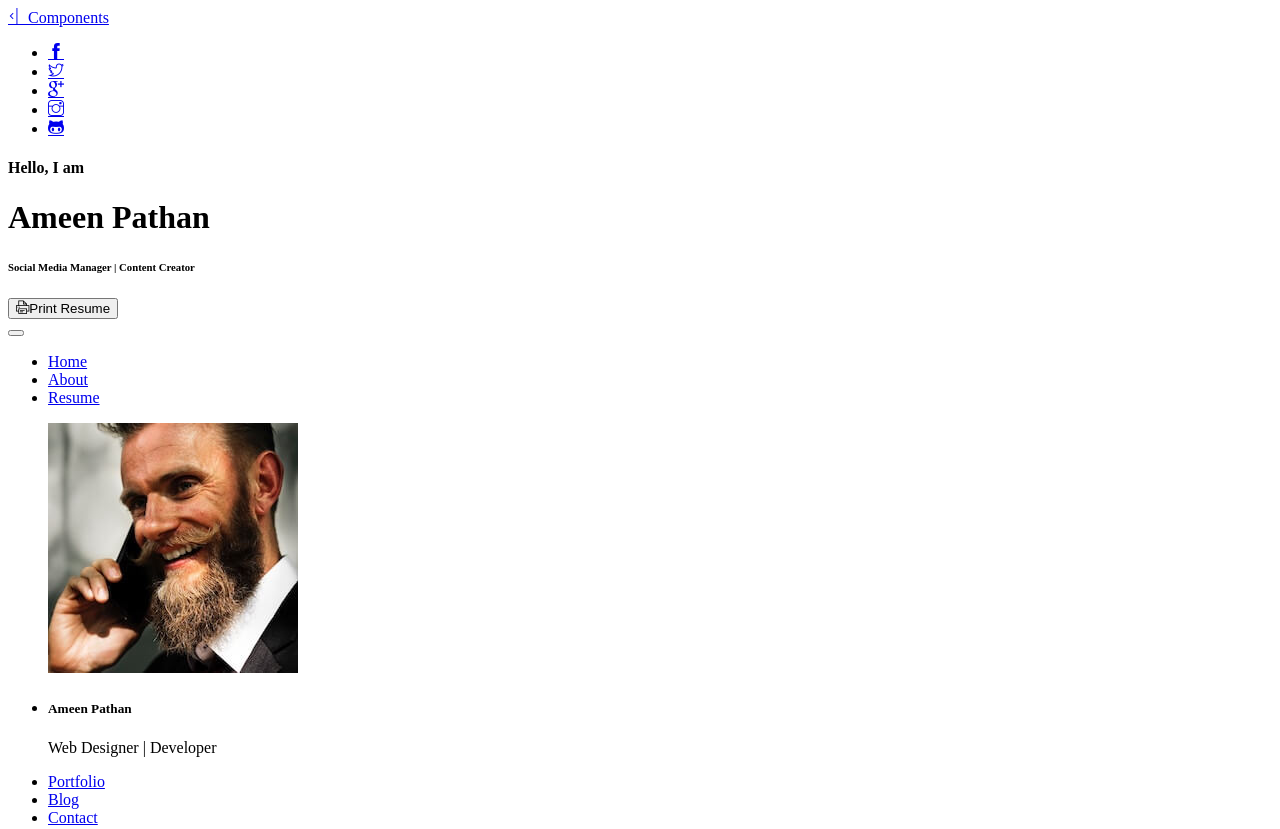
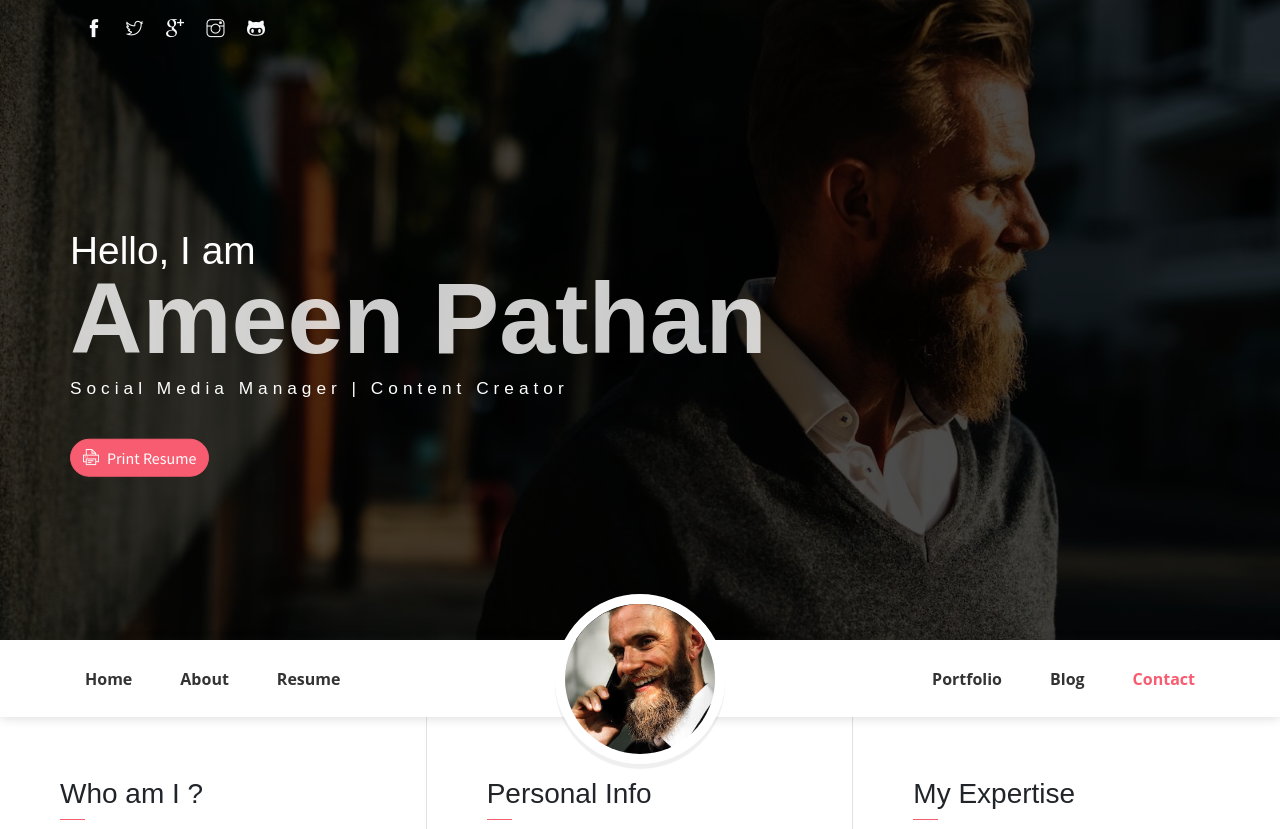
Before and after one commit to Ameenkhan08/Portfolio, a website: page index.html in a window 1280 px wide. Shown: the top 829 px of the page. Drawn offline with Linux system fonts and the light colour scheme; some packages are replaced by stand-ins of ours; files that its build step writes are made by us from their sources; files whose address does not match are found by name.

Commit message:
Update index.html

```diff
--- a/index.html
+++ b/index.html
@@ -5,7 +5,7 @@
     <meta name="viewport" content="width=device-width, initial-scale=1, shrink-to-fit=no">
     <meta name="description" content="Welcome ot my profile">
     <meta name="author" content="ameen">
-    <link rel="stylesheet" type="text/css" href="Public_html/assets/css/johndow.css">
+    <link rel="stylesheet" type="text/css" href="Public_html/assets/css/johndoe.css">
     <title>Portfolio</title>
     <!-- font icons -->
     <link rel="stylesheet" href="Public_html/assets/vendors/themify-icons/css/themify-icons.css">
```
